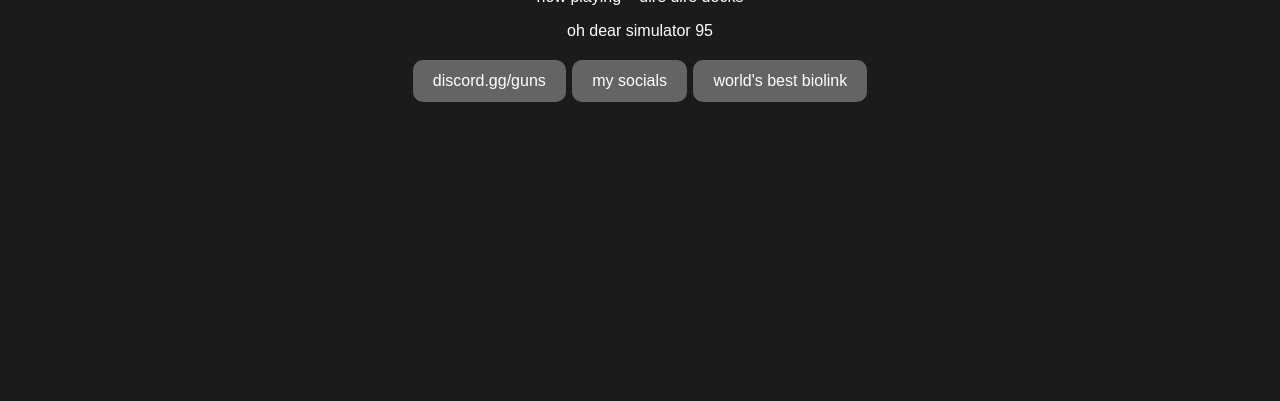
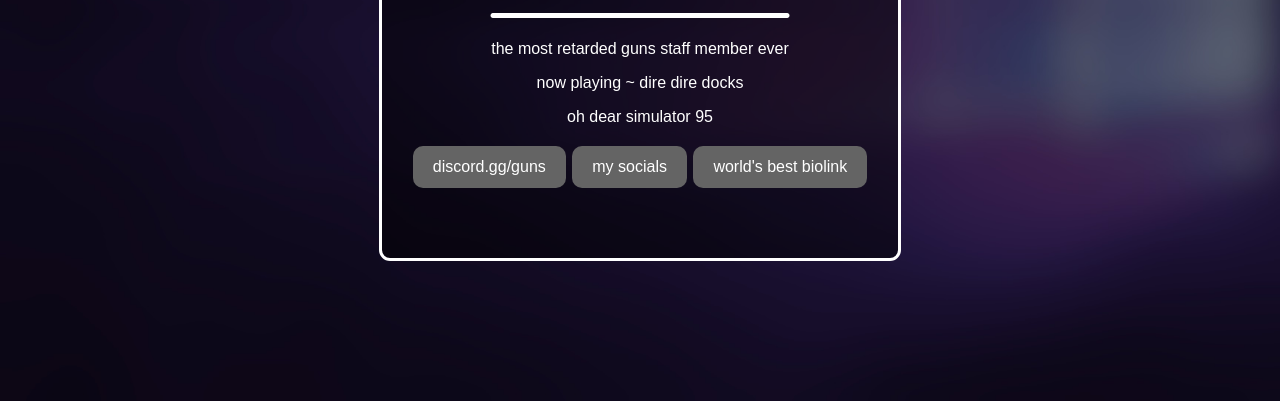
Before and after one commit to slarpt/slarpt.github.io, a plain HTML site: page index.html in a window 1280 px wide. Shown: the part 399-800 px from the top of the page. Drawn offline with Linux system fonts and the light colour scheme.

Commit message:
skibidi toilet or creeper...

```diff
--- a/index.html
+++ b/index.html
@@ -2,16 +2,18 @@
 <div class="centered">
 <body style="font-family: Arial">
 <body bgcolor="#1b1b1b"></body>
-<body><center></body>
+<body><center></body><div class="content">
+<img src="blue.png">
 <h1>sypt</h1>
 <title>sypt</title>
 <link rel="stylesheet" href="styles.css">
 <meta name="viewport" content="width=device-width, initial-scale=1.0">
 <audio autoplay loop src="youtube_Zqa2mgjbOIM_audio.mp3"></audio>
+<body background="purplebg.jpg"></body>
 <style>
     .button {
         background-color: #646464;
-        border: none;
+        border: 2px white;
         color: white;
         padding: 12px 20px;
         text-align: center;
@@ -42,6 +44,14 @@
     text-align: center;       /* Center text */
 }
 </style>
+<style>
+    .content {
+    outline: 3px solid rgb(255, 255, 255); /* Change color and thickness as needed */
+    padding: 50px 30px; /* Optional: Adds space between content and outline */
+    border-radius: 8px;
+    background-color: rgba(0, 0, 0, 0.5);
+}
+</style>
 
 <p><img src="white_line_3.png"></p>
 
--- a/styles.css
+++ b/styles.css
@@ -1,3 +1,4 @@
 body {
     color: white; /* Change to your desired color */
+    background-size:cover;
 }
```
Also changed, not shown: Woozy.png (added), blue.png (added), purplebg.jpg (added).
